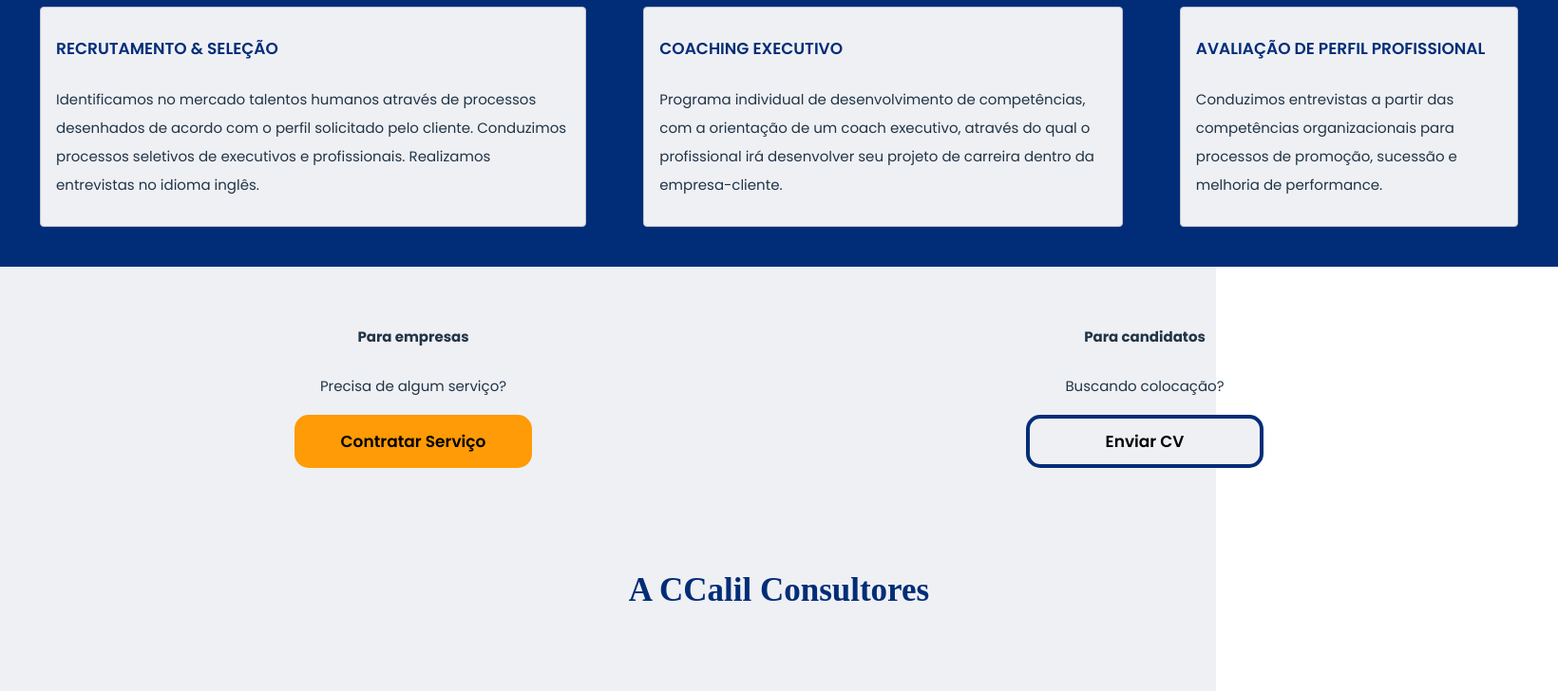
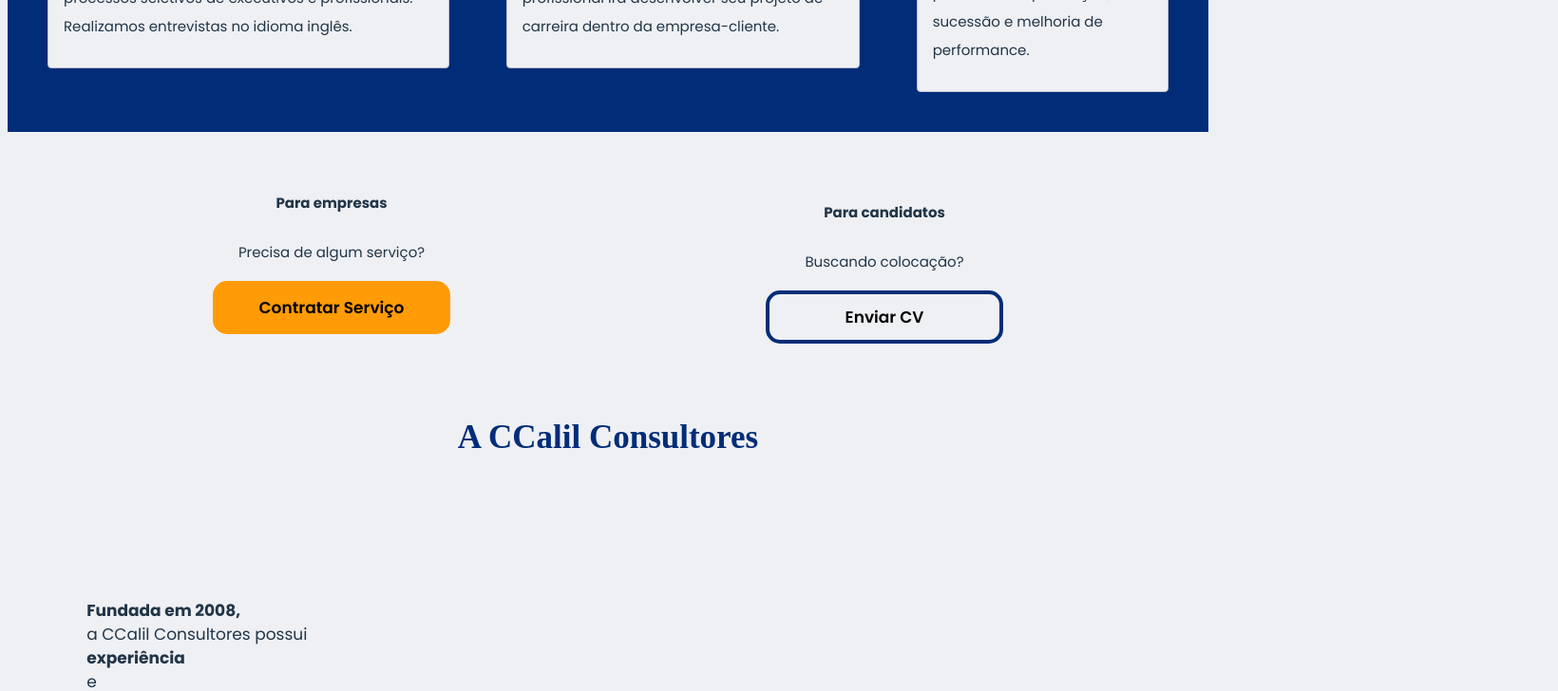
Before and after one commit to xossiane/CCalil_Consultants, a React (Vite) app: page / in a window 1280 px wide. Shown: the part 2020-2748 px from the top of the page at 95% size, 1640 px wide, since content can reach past the window. Built offline with nearby package versions, Linux system fonts and the light colour scheme; a web font is replaced by a local one.

Commit message:
Fix: CSS root and avatar

```diff
--- a/src/App.css
+++ /dev/null
@@ -1,41 +0,0 @@
-#root {
-
-  margin: 0 auto;
-
-  text-align: center;
-}
-
-.logo {
-  height: 6em;
-  padding: 1.5em;
-  will-change: filter;
-}
-.logo:hover {
-  filter: drop-shadow(0 0 2em #646cffaa);
-}
-.logo.react:hover {
-  filter: drop-shadow(0 0 2em #61dafbaa);
-}
-
-@keyframes logo-spin {
-  from {
-    transform: rotate(0deg);
-  }
-  to {
-    transform: rotate(360deg);
-  }
-}
-
-@media (prefers-reduced-motion: no-preference) {
-  a:nth-of-type(2) .logo {
-    animation: logo-spin infinite 20s linear;
-  }
-}
-
-.card {
-  padding: 2em;
-}
-
-.read-the-docs {
-  color: #888;
-}
--- a/src/App.jsx
+++ b/src/App.jsx
@@ -1,5 +1,4 @@
-import { useState } from 'react'
-import './App.css'
+
 import HomePage from './components/pages/Home'
 
 
--- a/src/components/atoms/Button/styles.module.scss
+++ b/src/components/atoms/Button/styles.module.scss
@@ -7,6 +7,7 @@
         width: 25rem;
         height: 5.6rem;
         border-radius: 1.5rem;
+        border: none;
         &--mt{
             background-color: $background;
             border: 0.4rem solid $blue;
--- a/src/components/molecules/CardDepo/styles.module.scss
+++ b/src/components/molecules/CardDepo/styles.module.scss
@@ -1,10 +1,10 @@
 @import "/src/styles/variables";
 .CardDepo{
-    width: 100vw;
+
     background-color: $blue;
     padding-top: 3rem;
     padding-bottom: 3rem;
-
+    height: 40rem;
     &__title{
         text-align: left;
         margin-left: 2rem;
--- a/src/components/pages/Home/index.jsx
+++ b/src/components/pages/Home/index.jsx
@@ -112,12 +112,14 @@
         </p>
       </div>
       <div className={styles[`HomePage__profile`]}>
+        <div className={styles[`HomePage__profileSection`]}>
         <img
           src={cida}
           alt="Cida Calil"
           className={styles[`HomePage__avatar`]}
         ></img>
         <h2 className={styles[`HomePage__avatar--name`]}>Cida Calil - Diretora da CCalil Consultores</h2>
+        </div>
         <p className={styles[`HomePage__profile--text`]}>
           Experiência de <strong>mais de 35 anos</strong> em Recursos Humanos.{" "}
           <br></br>
--- a/src/components/pages/Home/styles.module.scss
+++ b/src/components/pages/Home/styles.module.scss
@@ -4,17 +4,18 @@
     display: flex;
 
     &__img {
+
         margin-top: 7rem;
         width: 100%;
         height: 20%;
-        object-fit: fill;
+        object-fit: fit;
         &--mt{
             margin-top: 0;
             width: 100%;
             height: 20%;
             @media (min-width: 700px) {
-                width: 30%;
-                height: 5%;
+                width: 40%;
+                height: 20%;
                 display: flex;
                 margin-left: 5%;
 
@@ -72,6 +73,10 @@
 
     &__solicitation{
         padding: 2rem;
+    display: flex;
+    flex-direction: column;
+    align-items: center;
+    text-align: center;
         @media (min-width: 700px) {
             display: flex;
             flex-direction: row;
@@ -94,13 +99,16 @@
     }
     &__description{
         &--title{
-            font-family: 'Sansita';
+            font-family: "Sansita";
     font-weight: 700;
     font-size: 1.9rem;
     line-height: 2rem;
-            color: $blue;
-            text-align: left;
-            padding: 2rem;
+    color: #012D78;
+    text-align: center;
+
+    display: flex;
+
+    justify-content: center;
             @media (min-width: 700px) {
         text-align: center;
         font-size: 3.5rem;
@@ -109,12 +117,16 @@
         &--text{
             width: 33.5rem;
     height: 46.2rem;
-            font-family: 'Poppins';
+    font-family: "Poppins";
     font-weight: 400;
     line-height: 2.2rem;
     font-size: 1.7rem;
     text-align: left;
     padding: 2rem;
+    display: flex;
+    flex-direction: column;
+    margin: auto;
+    margin-bottom: 10rem;
             @media (min-width: 700px) {
                 position: relative;
         width: 50%;
@@ -125,7 +137,22 @@
         }
     }
     &__profile{
+        display: flex;
+         flex-direction: column;
         align-items: center;
+        &Section{
+            display: flex;
+    flex-direction: column;
+    justify-content: space-evenly;
+    align-items: center;
+    @media (min-width: 700px) {
+        margin-top: 21rem;
+    position: relative;
+    display: flex;
+    width: 50%;
+    }
+
+        }
         @media (min-width: 700px) {
         display: flex;
         align-items: center;
@@ -149,7 +176,8 @@
         }
     }
     &__avatar{
-        display: inline-block;
+        display: flex;
+        align-items: center;
         border-radius: 50rem;
         perspective: 50rem;
         /* animation: appear 3s infinite; */
@@ -158,34 +186,31 @@
         margin-left: 2rem;
         display: flex;
         @media (min-width: 700px) {
-            position: absolute;
-            margin-top: 58%;
-            margin-left: 12%;
-            width: 29%;
+            position: relative;
+            display: flex;
+          align-content: center;
+
         }
         @media (min-width: 1024px) {
             position: relative;
-            margin-top: 42%;
-            margin-left: -28%;
-            width: 29%;
+
         }
 
 
        }
         @media (min-width: 700px) {
         display: flex;
-        width: 60%;
-        height: 60%;
+
         margin-left: 7%;
         text-align: center;
 
         }
         @media (min-width: 1024px) {
             display: flex;
-            max-width: 35%;
-            max-height: 35%;
-            margin-left: 7%;
+
+            margin-left: 5%;
             text-align: center;
+            margin-top: -20rem;
 
             }
         @keyframes appear{
@@ -223,8 +248,10 @@
 }
 
 &__responsability{
+
     @media (min-width: 700px) {
-
+        width: 100%;
+        margin-bottom: 20rem;
     }
    &--title{
     font-family: 'Sansita';
@@ -262,8 +289,8 @@
             padding: 2rem;
             @media (min-width: 700px) {
                 width: 50%;
-                position: absolute;
-            margin-left: 40%;
+                position: relative;
+            margin-left: 47%;
         margin-top: -30rem;
     margin-bottom: 1rem;}
     }
--- a/src/index.css
+++ b/src/index.css
@@ -1,10 +1,10 @@
 :root {
   font-family: Poppins, Sansita, Inter, Avenir, Helvetica, Arial, sans-serif;
+
   line-height: 24px;
   font-weight: 400;
-
   color-scheme: light dark;
-  color: rgba(255, 255, 255, 0.87);
+  color: #213547;
   background-color: #eff0f4;
   font-size: 62.5%; /* 1rem =10px; */
   font-synthesis: none;
@@ -13,57 +13,3 @@
   -moz-osx-font-smoothing: grayscale;
   -webkit-text-size-adjust: 100%;
 }
-
-a {
-  font-weight: 500;
-  color: #646cff;
-  text-decoration: inherit;
-}
-a:hover {
-  color: #535bf2;
-}
-
-body {
-  margin: 0;
-  display: flex;
-  place-items: center;
-  min-width: 320px;
-  background-color: #eff0f4;
-}
-
-h1 {
-  font-size: 3.2em;
-  line-height: 1.1;
-}
-
-button {
-  border-radius: 8px;
-  border: 1px solid transparent;
-  padding: 0.6em 1.2em;
-  font-size: 1em;
-  font-weight: 500;
-  font-family: inherit;
-  background-color: #1a1a1a;
-  cursor: pointer;
-  transition: border-color 0.25s;
-}
-button:hover {
-  border-color: #646cff;
-}
-button:focus,
-button:focus-visible {
-  outline: 4px auto -webkit-focus-ring-color;
-}
-
-@media (prefers-color-scheme: light) {
-  :root {
-    color: #213547;
-    background-color: #ffffff;
-  }
-  a:hover {
-    color: #747bff;
-  }
-  button {
-    background-color: #f9f9f9;
-  }
-}
```
Lines whose indentation alone changed are shown as unchanged.
